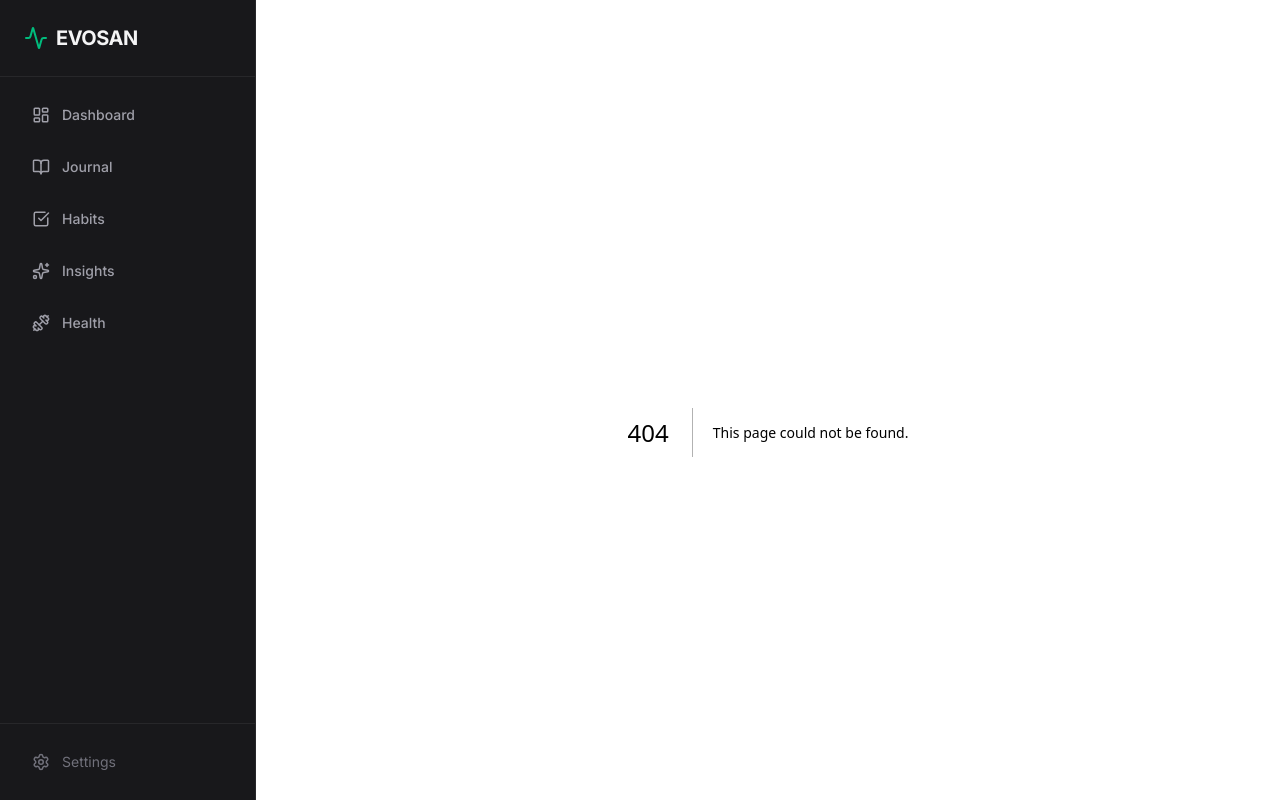
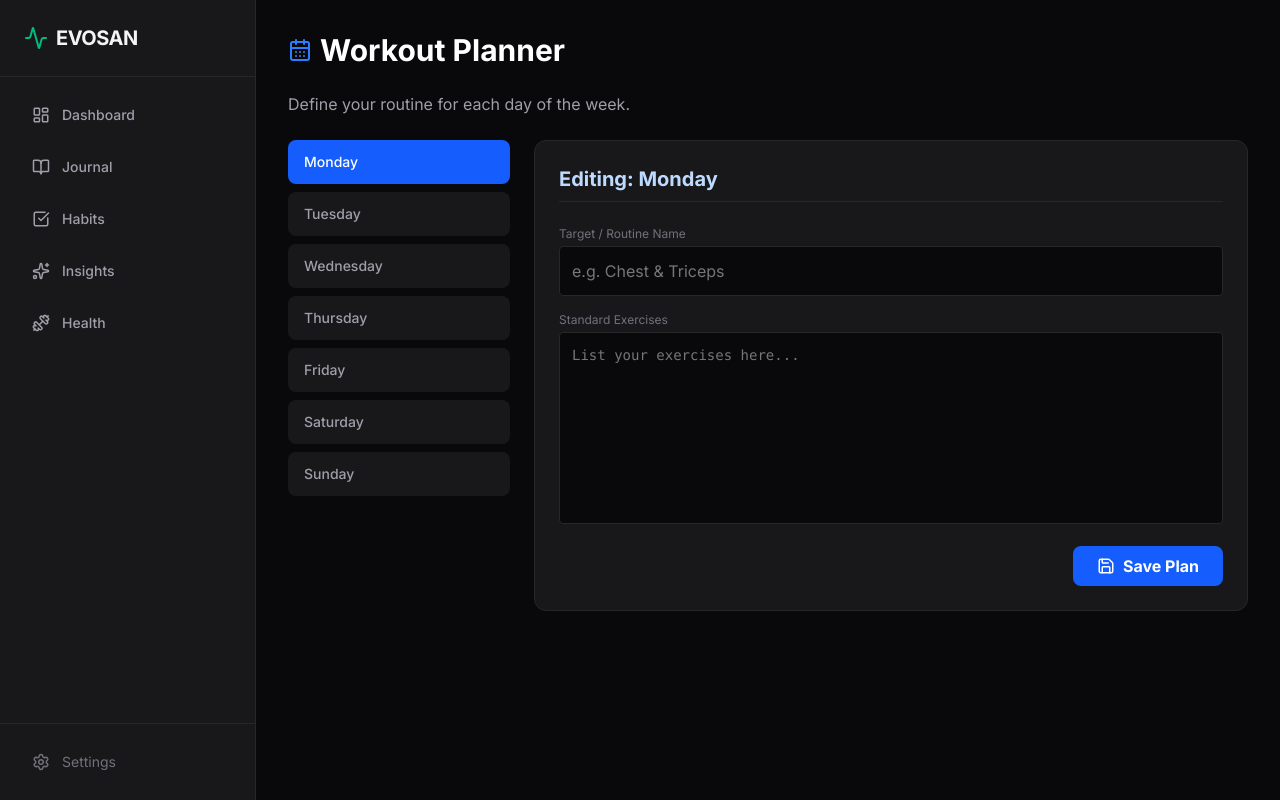
Before and after one commit to stmsantoshsah/evosan, a Next.js app in the folder frontend/: page /settings in a window 1280 px wide. Before the commit this address had no page. Built offline with nearby package versions, Linux system fonts and the light colour scheme; no server answers.

Commit message:
workout plan update

```diff
--- a/frontend/app/health/page.tsx
+++ b/frontend/app/health/page.tsx
@@ -26,12 +26,49 @@ export default function HealthPage() {
   });
 
   // Load Data
+  // useEffect(() => {
+  //   async function loadData() {
+  //     const res = await fetch(`${API_URL}/health/${today}`);
+  //     const data = await res.json();
+  //     if (data.workout) setWorkout({ ...workout, ...data.workout });
+  //     if (data.nutrition) setNutrition({ ...nutrition, ...data.nutrition });
+  //   }
+  //   loadData();
+  // }, []);
+
+  // Load Data
   useEffect(() => {
     async function loadData() {
+      // 1. Get Today's Log
       const res = await fetch(`${API_URL}/health/${today}`);
       const data = await res.json();
-      if (data.workout) setWorkout({ ...workout, ...data.workout });
+
       if (data.nutrition) setNutrition({ ...nutrition, ...data.nutrition });
+
+      if (data.workout) {
+        // CASE A: User ne aaj workout log kar diya hai -> Show logged data
+        setWorkout({ ...workout, ...data.workout });
+      } else {
+        // CASE B: Aaj ka log khali hai -> Fetch Plan from Planner
+        const dayName = new Date().toLocaleDateString('en-US', { weekday: 'long' }); // e.g. "Monday"
+
+        try {
+          const planRes = await fetch(`${API_URL}/health/plan/${dayName}`);
+          const planData = await planRes.json();
+
+          if (planData) {
+            // Auto-fill form with the Plan
+            setWorkout(prev => ({
+              ...prev,
+              routine_name: planData.routine_name,
+              exercises: planData.exercises,
+              // Keep duration/intensity default because user hasn't done it yet
+            }));
+          }
+        } catch (e) {
+          console.log("No plan found for today");
+        }
+      }
     }
     loadData();
   }, []);
@@ -73,17 +110,15 @@ export default function HealthPage() {
       <div className="flex p-1 bg-zinc-900 rounded-lg border border-zinc-800 w-full md:w-fit">
         <button
           onClick={() => setActiveTab('workout')}
-          className={`flex-1 md:flex-none px-6 py-2 rounded-md text-sm font-medium transition-all flex items-center justify-center gap-2 ${
-            activeTab === 'workout' ? 'bg-zinc-800 text-white shadow' : 'text-zinc-500 hover:text-zinc-300'
-          }`}
+          className={`flex-1 md:flex-none px-6 py-2 rounded-md text-sm font-medium transition-all flex items-center justify-center gap-2 ${activeTab === 'workout' ? 'bg-zinc-800 text-white shadow' : 'text-zinc-500 hover:text-zinc-300'
+            }`}
         >
           <Dumbbell size={16} /> Workout
         </button>
         <button
           onClick={() => setActiveTab('nutrition')}
-          className={`flex-1 md:flex-none px-6 py-2 rounded-md text-sm font-medium transition-all flex items-center justify-center gap-2 ${
-            activeTab === 'nutrition' ? 'bg-zinc-800 text-white shadow' : 'text-zinc-500 hover:text-zinc-300'
-          }`}
+          className={`flex-1 md:flex-none px-6 py-2 rounded-md text-sm font-medium transition-all flex items-center justify-center gap-2 ${activeTab === 'nutrition' ? 'bg-zinc-800 text-white shadow' : 'text-zinc-500 hover:text-zinc-300'
+            }`}
         >
           <Utensils size={16} /> Nutrition
         </button>
@@ -99,7 +134,7 @@ export default function HealthPage() {
                 type="text" placeholder="e.g. Push Day / Cardio"
                 className="w-full bg-zinc-950 border border-zinc-800 rounded p-3 text-zinc-200 focus:border-orange-500 outline-none"
                 value={workout.routine_name}
-                onChange={e => setWorkout({...workout, routine_name: e.target.value})}
+                onChange={e => setWorkout({ ...workout, routine_name: e.target.value })}
               />
             </div>
             <div>
@@ -108,7 +143,7 @@ export default function HealthPage() {
                 type="number"
                 className="w-full bg-zinc-950 border border-zinc-800 rounded p-3 text-zinc-200 focus:border-orange-500 outline-none"
                 value={workout.duration_mins}
-                onChange={e => setWorkout({...workout, duration_mins: parseInt(e.target.value)})}
+                onChange={e => setWorkout({ ...workout, duration_mins: parseInt(e.target.value) })}
               />
             </div>
           </div>
@@ -119,13 +154,13 @@ export default function HealthPage() {
               placeholder="Bench: 80kg 3x8&#10;Incline: 30kg 3x12..."
               className="w-full h-32 bg-zinc-950 border border-zinc-800 rounded p-3 text-zinc-200 focus:border-orange-500 outline-none resize-none font-mono text-sm"
               value={workout.exercises}
-              onChange={e => setWorkout({...workout, exercises: e.target.value})}
+              onChange={e => setWorkout({ ...workout, exercises: e.target.value })}
             />
           </div>
 
           <div>
-             <label className="block text-xs text-zinc-500 mb-1">Intensity (1-10): {workout.intensity}</label>
-             <input type="range" min="1" max="10" className="w-full accent-orange-500" value={workout.intensity} onChange={e => setWorkout({...workout, intensity: parseInt(e.target.value)})} />
+            <label className="block text-xs text-zinc-500 mb-1">Intensity (1-10): {workout.intensity}</label>
+            <input type="range" min="1" max="10" className="w-full accent-orange-500" value={workout.intensity} onChange={e => setWorkout({ ...workout, intensity: parseInt(e.target.value) })} />
           </div>
 
           <button type="submit" className="w-full bg-orange-600 hover:bg-orange-500 text-white py-3 rounded-lg font-bold transition-all">
@@ -144,7 +179,7 @@ export default function HealthPage() {
                 type="number"
                 className="w-full bg-zinc-950 border border-zinc-800 rounded p-3 text-zinc-200 focus:border-green-500 outline-none"
                 value={nutrition.calories}
-                onChange={e => setNutrition({...nutrition, calories: parseInt(e.target.value)})}
+                onChange={e => setNutrition({ ...nutrition, calories: parseInt(e.target.value) })}
               />
             </div>
             <div>
@@ -153,16 +188,16 @@ export default function HealthPage() {
                 type="number"
                 className="w-full bg-zinc-950 border border-zinc-800 rounded p-3 text-zinc-200 focus:border-green-500 outline-none"
                 value={nutrition.protein_grams}
-                onChange={e => setNutrition({...nutrition, protein_grams: parseInt(e.target.value)})}
+                onChange={e => setNutrition({ ...nutrition, protein_grams: parseInt(e.target.value) })}
               />
             </div>
             <div>
-              <label className="block text-xs text-zinc-500 mb-1 flex items-center gap-1"><Droplets size={12}/> Water (L)</label>
+              <label className="block text-xs text-zinc-500 mb-1 flex items-center gap-1"><Droplets size={12} /> Water (L)</label>
               <input
                 type="number" step="0.1"
                 className="w-full bg-zinc-950 border border-zinc-800 rounded p-3 text-zinc-200 focus:border-green-500 outline-none"
                 value={nutrition.water_liters}
-                onChange={e => setNutrition({...nutrition, water_liters: parseFloat(e.target.value)})}
+                onChange={e => setNutrition({ ...nutrition, water_liters: parseFloat(e.target.value) })}
               />
             </div>
           </div>
@@ -173,7 +208,7 @@ export default function HealthPage() {
               placeholder="Breakfast: Eggs&#10;Lunch: Chicken..."
               className="w-full h-32 bg-zinc-950 border border-zinc-800 rounded p-3 text-zinc-200 focus:border-green-500 outline-none resize-none font-mono text-sm"
               value={nutrition.notes}
-              onChange={e => setNutrition({...nutrition, notes: e.target.value})}
+              onChange={e => setNutrition({ ...nutrition, notes: e.target.value })}
             />
           </div>
 
--- /dev/null
+++ b/frontend/app/settings/page.tsx
@@ -0,0 +1,114 @@
+'use client';
+
+import { useState, useEffect } from 'react';
+import { CalendarDays, Save, Check } from 'lucide-react';
+
+const API_URL = process.env.NEXT_PUBLIC_API_URL || 'http://127.0.0.1:8000';
+
+const DAYS = ['Monday', 'Tuesday', 'Wednesday', 'Thursday', 'Friday', 'Saturday', 'Sunday'];
+
+export default function SettingsPage() {
+  const [selectedDay, setSelectedDay] = useState('Monday');
+  const [loading, setLoading] = useState(false);
+  const [msg, setMsg] = useState('');
+
+  const [plan, setPlan] = useState({
+    routine_name: '',
+    exercises: ''
+  });
+
+  // Load plan when day changes
+  useEffect(() => {
+    async function fetchPlan() {
+      const res = await fetch(`${API_URL}/health/plan/${selectedDay}`);
+      const data = await res.json();
+      if (data) {
+        setPlan({ routine_name: data.routine_name, exercises: data.exercises });
+      } else {
+        setPlan({ routine_name: '', exercises: '' }); // Clear if no plan
+      }
+    }
+    fetchPlan();
+  }, [selectedDay]);
+
+  const savePlan = async () => {
+    setLoading(true);
+    await fetch(`${API_URL}/health/plan`, {
+      method: 'POST',
+      headers: { 'Content-Type': 'application/json' },
+      body: JSON.stringify({ day: selectedDay, ...plan }),
+    });
+    setLoading(false);
+    setMsg('Saved!');
+    setTimeout(() => setMsg(''), 2000);
+  };
+
+  return (
+    <div className="space-y-6">
+      <h1 className="text-3xl font-bold text-white flex items-center gap-2">
+        <CalendarDays className="text-blue-500" />
+        Workout Planner
+      </h1>
+      <p className="text-zinc-400">Define your routine for each day of the week.</p>
+
+      <div className="grid grid-cols-1 md:grid-cols-4 gap-6">
+
+        {/* LEFT: Day Selector */}
+        <div className="space-y-2">
+          {DAYS.map(day => (
+            <button
+              key={day}
+              onClick={() => setSelectedDay(day)}
+              className={`w-full text-left px-4 py-3 rounded-lg text-sm font-medium transition-colors ${
+                selectedDay === day
+                  ? 'bg-blue-600 text-white'
+                  : 'bg-zinc-900 text-zinc-400 hover:bg-zinc-800'
+              }`}
+            >
+              {day}
+            </button>
+          ))}
+        </div>
+
+        {/* RIGHT: Editor */}
+        <div className="md:col-span-3 bg-zinc-900 border border-zinc-800 p-6 rounded-xl animate-in fade-in">
+          <h2 className="text-xl font-bold text-blue-200 mb-6 border-b border-zinc-800 pb-2">
+            Editing: {selectedDay}
+          </h2>
+
+          <div className="space-y-4">
+            <div>
+              <label className="block text-xs text-zinc-500 mb-1">Target / Routine Name</label>
+              <input
+                type="text"
+                placeholder="e.g. Chest & Triceps"
+                className="w-full bg-zinc-950 border border-zinc-800 rounded p-3 text-zinc-200 outline-none focus:border-blue-500"
+                value={plan.routine_name}
+                onChange={e => setPlan({...plan, routine_name: e.target.value})}
+              />
+            </div>
+
+            <div>
+              <label className="block text-xs text-zinc-500 mb-1">Standard Exercises</label>
+              <textarea
+                placeholder="List your exercises here..."
+                className="w-full h-48 bg-zinc-950 border border-zinc-800 rounded p-3 text-zinc-200 outline-none focus:border-blue-500 resize-none font-mono text-sm"
+                value={plan.exercises}
+                onChange={e => setPlan({...plan, exercises: e.target.value})}
+              />
+            </div>
+
+            <button
+              onClick={savePlan}
+              disabled={loading}
+              className="flex items-center gap-2 bg-blue-600 hover:bg-blue-500 text-white px-6 py-2 rounded-lg font-bold transition-all ml-auto"
+            >
+              {loading ? 'Saving...' : <><Save size={18}/> Save Plan</>}
+            </button>
+            {msg && <p className="text-green-500 text-sm text-right flex items-center justify-end gap-1"><Check size={14}/> {msg}</p>}
+          </div>
+        </div>
+      </div>
+    </div>
+  );
+}
--- a/frontend/components/Sidebar.tsx
+++ b/frontend/components/Sidebar.tsx
@@ -30,11 +30,10 @@ export default function Sidebar() {
             <Link
               key={item.href}
               href={item.href}
-              className={`flex items-center gap-3 px-4 py-3 rounded-lg text-sm font-medium transition-all ${
-                isActive
+              className={`flex items-center gap-3 px-4 py-3 rounded-lg text-sm font-medium transition-all ${isActive
                   ? 'bg-zinc-800 text-emerald-400 border border-zinc-700'
                   : 'text-zinc-400 hover:text-zinc-100 hover:bg-zinc-800/50'
-              }`}
+                }`}
             >
               <item.icon size={18} />
               {item.name}
@@ -44,10 +43,10 @@ export default function Sidebar() {
       </nav>
 
       <div className="p-4 border-t border-zinc-800">
-        <button className="flex items-center gap-3 px-4 py-3 text-zinc-500 text-sm hover:text-zinc-300 w-full transition-colors">
+        <Link href="/settings" className="flex items-center gap-3 px-4 py-3 text-zinc-500 text-sm hover:text-zinc-300 w-full transition-colors">
           <Settings size={18} />
           Settings
-        </button>
+        </Link>
       </div>
     </aside>
   );
```
Also changed, not shown: 2 other files (tests, documents, lock files or other folders).
